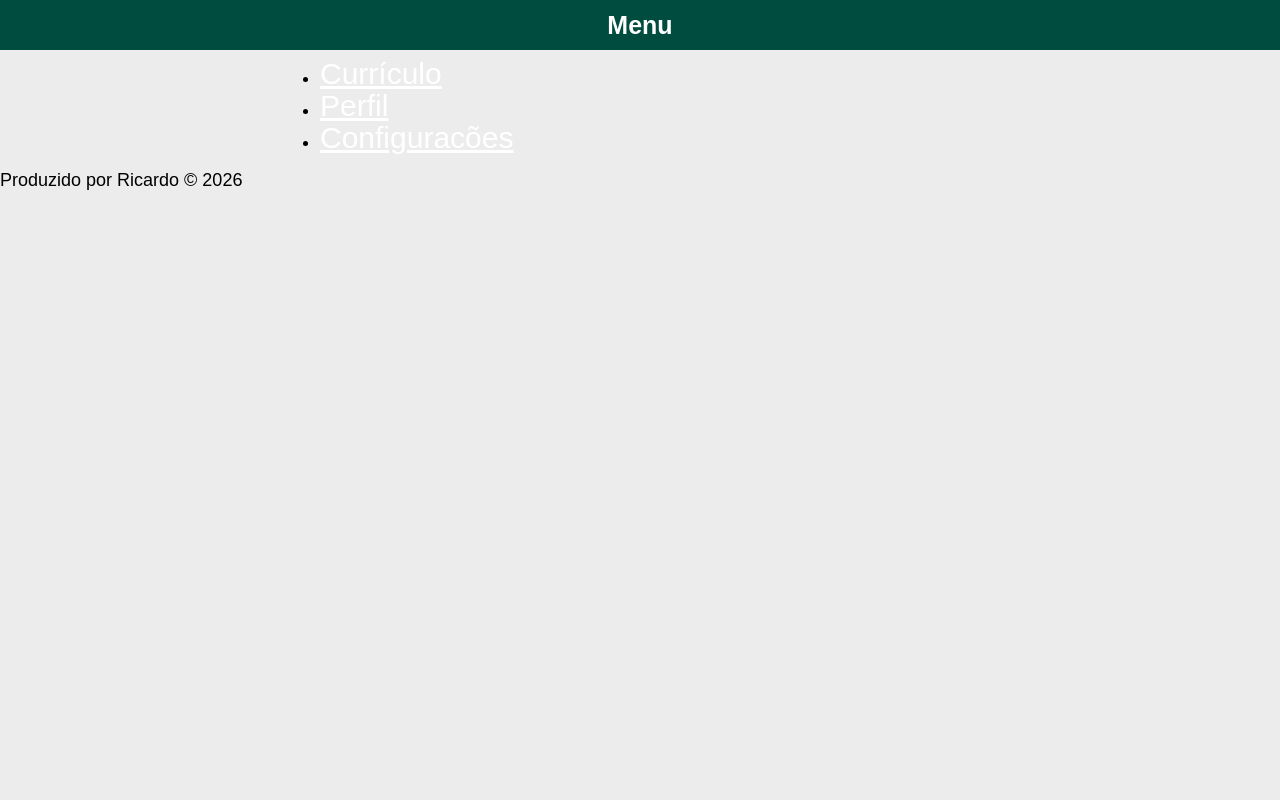
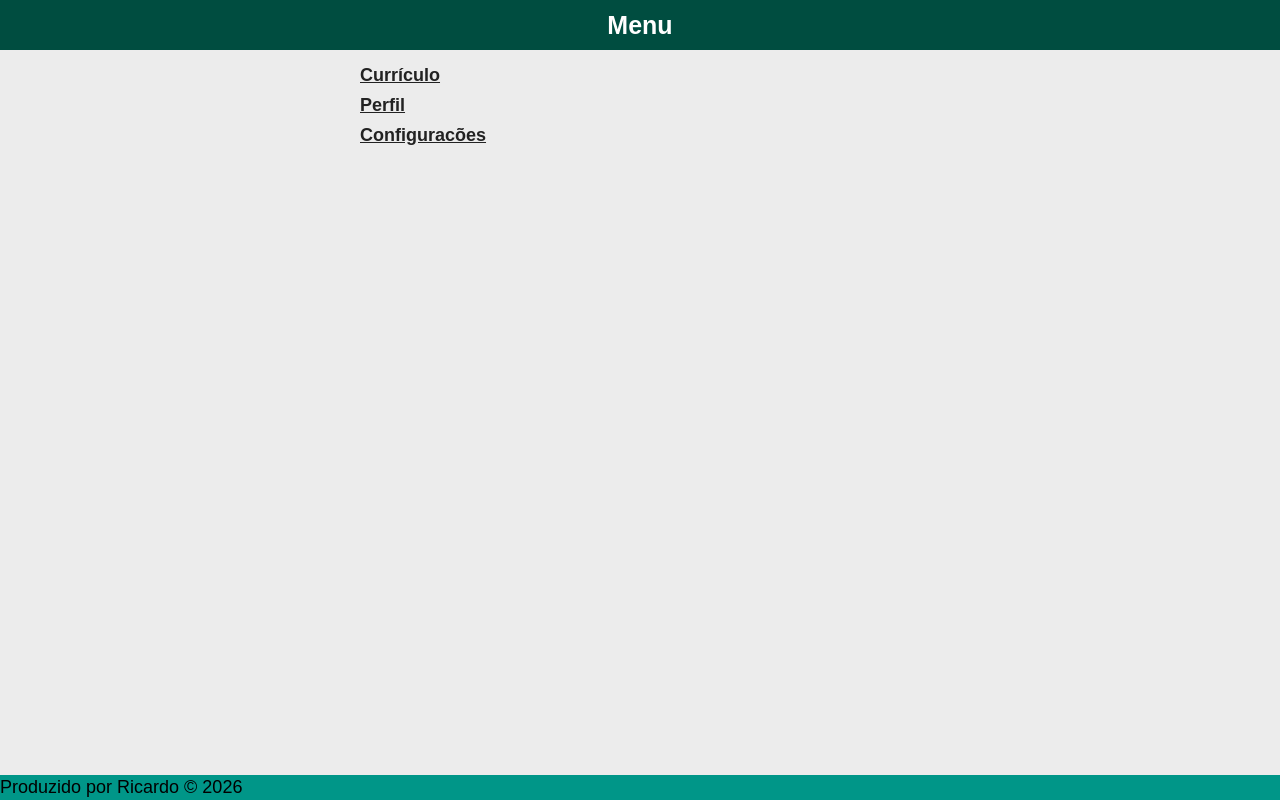
Before and after one commit to RicardoGB27/AMS, a plain HTML site: page curriculo/index.html in a window 1280 px wide. Drawn offline with Linux system fonts and the light colour scheme.

Commit message:
Add files via upload

```diff
--- a/curriculo/CSS/style.css
+++ b/curriculo/CSS/style.css
@@ -56,6 +56,37 @@ h1{
 
 nav a{
     text-decoration: nome;
-    color: var(--cor-branca);
-    font-size: 30px;
+    color: var(--cor-texto);
+    font-weight: bold;
 }
+
+nav a{
+    margin-top: var(--espaco-padrao);
+}
+
+nav a:hover{
+    color: var(--cor-footer);
+}
+
+nav ul{
+    list-style: none;
+}
+
+ul li, ol li{
+    margin-left: 40px;
+    line-height: 30px;
+}
+
+footer p{
+    line-height: 25px;
+}
+
+footer{
+    width: 100%;
+    height: 25px;
+    background: var(--cor-footer);
+    position: absolute;
+    bottom: 0;
+    display: block;
+    clear: both;
+}
```
